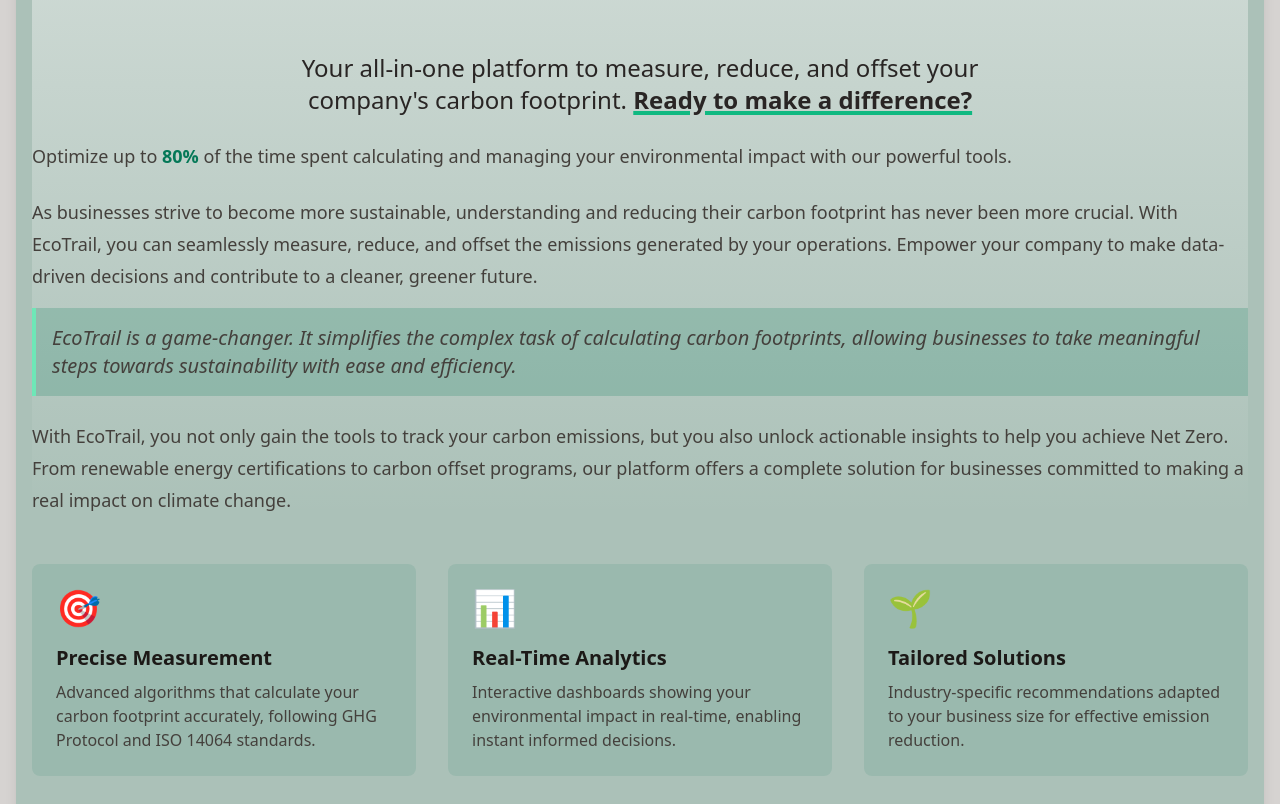
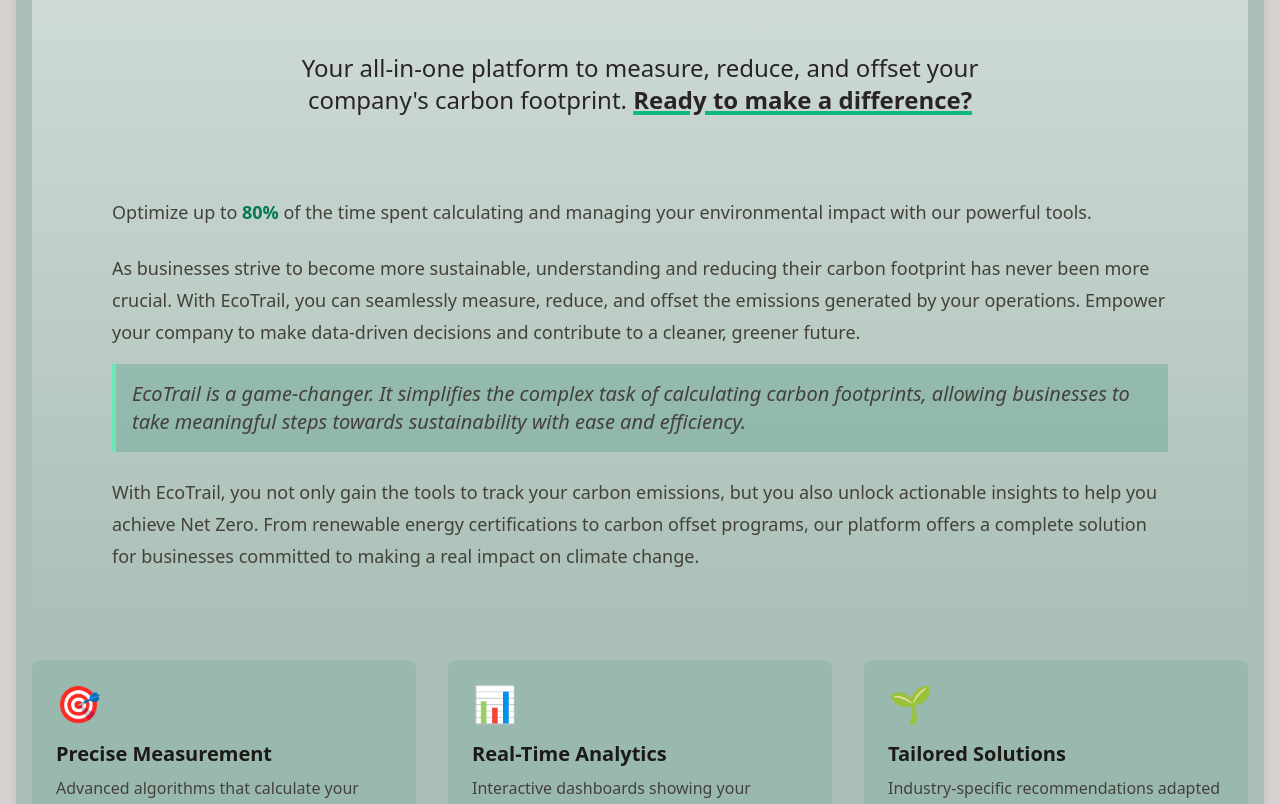
Before and after one commit to nachoa88/landing-tph, a Vue app: page / in a window 1280 px wide. Shown: the part 800-1604 px from the top of the page. Built offline with nearby package versions, Linux system fonts and the light colour scheme.

Commit message:
hotfix: padding home view

```diff
--- a/src/components/typography/ContentSection.vue
+++ b/src/components/typography/ContentSection.vue
@@ -18,10 +18,8 @@
 </script>
 
 <template>
-  <!-- <div class="px-5 sm:px-10 md:px-20 py-5 md:py-10"> -->
-    <div v-for="(paragraph, index) in content" :key="index" class="mt-6 text-lg leading-8 text-stone-700">
-      <p v-html="paragraph"></p>
-      <Quote v-if="quote && index === quoteIndex" :quote="quote" />
-    </div>
-  <!-- </div> -->
+  <div v-for="(paragraph, index) in content" :key="index" class="mt-6 text-lg leading-8 text-stone-700">
+    <p v-html="paragraph"></p>
+    <Quote v-if="quote && index === quoteIndex" :quote="quote" />
+  </div>
 </template>
--- a/src/views/HomeView.vue
+++ b/src/views/HomeView.vue
@@ -28,7 +28,9 @@
             highlight="Ready to make a difference?"
           />
         </div>
-        <ContentSection :content="homeContent" :quote="homeQuote" />
+        <div class="px-5 sm:px-10 md:px-20 py-5 md:py-10">
+          <ContentSection :content="homeContent" :quote="homeQuote" />
+        </div>
       </div>
       <Features />
       <Testimonials />
```
